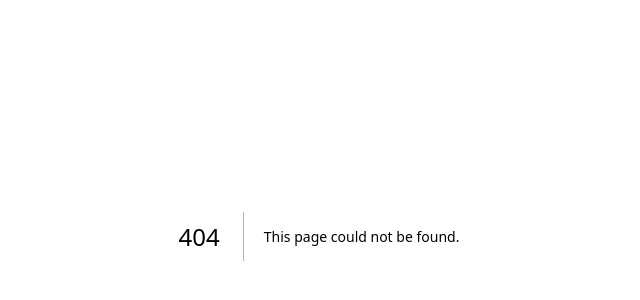
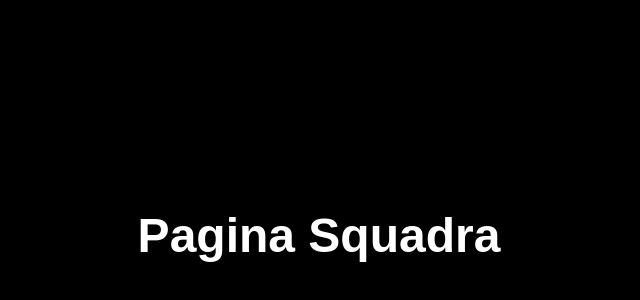
Before and after one commit to telefonorampazzo/legascarponi, a Next.js app in the folder scarponi-remastered/: page /squadre/1 in a window 1280 px wide. Before the commit this address had no page. Shown: the part 164-464 px from the top of the page, without its empty margins (321-961 px from the left). Built offline with nearby package versions, Linux system fonts and the light colour scheme.

Commit message:
Fix squad page module

```diff
--- /dev/null
+++ b/scarponi-remastered/app/squadre/[slug]/page.tsx
@@ -0,0 +1,9 @@
+export default function TeamPage() {
+  return (
+    <main className="min-h-screen bg-black text-white flex items-center justify-center">
+      <h1 className="text-5xl font-bold">
+        Pagina Squadra
+      </h1>
+    </main>
+  )
+}
```
